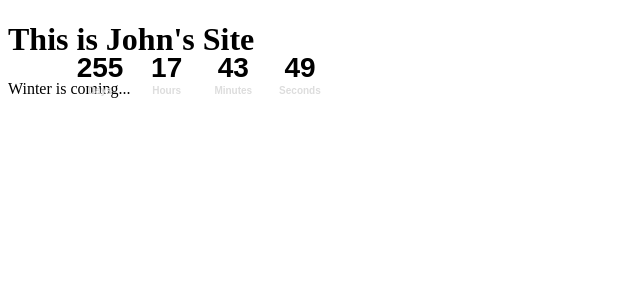
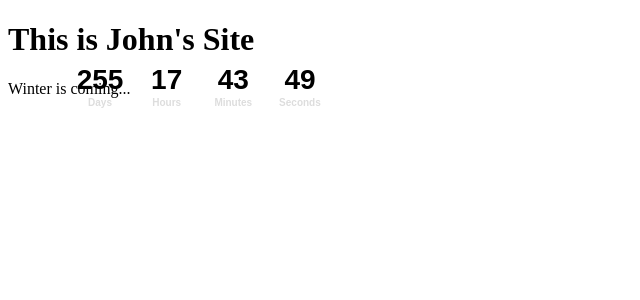
Before and after one commit to JohnDuxbury/JohnDuxbury.github.io, a Jekyll site: the page index.html, which Jekyll copies as it is, in a window 1280 px wide. Shown: the top 300 px of the page, without its empty margins (0-640 px from the left). Built offline with Jekyll 4.4.1, drawn with Linux system fonts in a browser that asks for light colours.

Commit message:
Re-Adjust

```diff
--- a/index.html
+++ b/index.html
@@ -26,7 +26,7 @@
     background-color: transparent;
     margin: 0px auto;
     position: absolute;   /* leave as "relative" to keep timer centered on your page, or change to "absolute" then change the values of the "top" and "left" properties to position the timer */
-    top: 48px;             /* change to position the timer */
+    top: 60px;             /* change to position the timer */
     left: 0px;            /* change to position the timer; delete this property and it's value to keep timer centered on page */
 }
 </style>
```
